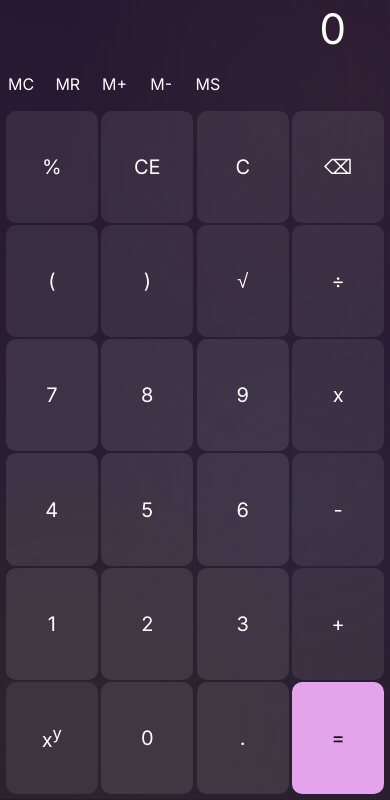
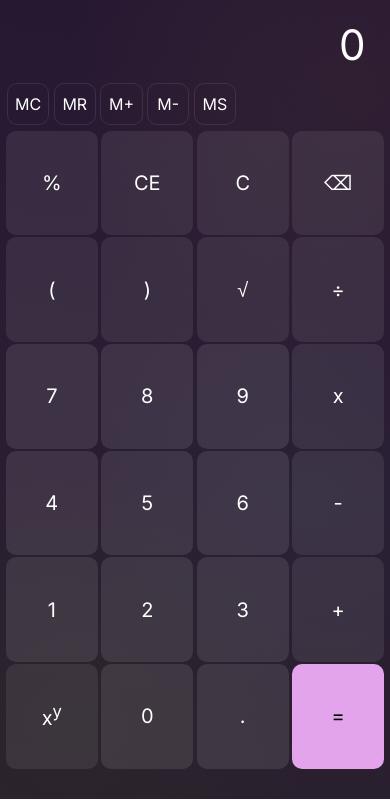
Before and after one commit to Vlqdik/calculator-2, a website: page index.html in a window 390 px wide. Shown: the part 45-845 px from the top of the page. Drawn offline with Linux system fonts and the light colour scheme.

Commit message:
что то изменил

```diff
--- a/source/style.scss
+++ b/source/style.scss
@@ -48,7 +48,7 @@ body {
     linear-gradient(190deg, #261731 0%, #291c33 50%, #2a202e 100%);
     font-family: "Inter", sans-serif;
     width: 100%;
-    min-height: 100vh;
+    min-height: 100dvh;
     display: flex;
 }
 
@@ -87,7 +87,7 @@ width: 78vw;
 height: 20vh;
 display:flex;
 justify-content: right;
-align-items: center;
+align-items:start;
 }
 
 .input{
@@ -120,7 +120,7 @@ align-items: center;
   color: white;
   height: 50px;
   width: 50px;
-  transition: 0.2s;
+  transition: 0.1s;
   &:hover{
     background-color: rgba(134, 134, 134, 0.2);
   }
@@ -128,6 +128,10 @@ align-items: center;
     background-color: rgba(78, 78, 78, 0.2);
   }
 }
+.m_buttons{
+padding: 0 0 0 7px;
+}
+
 
 .header{
   display: flex;
@@ -419,9 +423,7 @@ grid-template-areas:
 @include btn_look(80px, 1.5px, 5px, 22px)
 }
 
-.m_buttons {
-  margin-top: 0;
-}
+
 
 .m_buttons.scientific_m{
 margin-top: 75px;
@@ -496,7 +498,6 @@ margin-top: 75px;
 @media (max-width: 900px) {
   body {
     display: block;
-    height: 100dvh;
   }
 
   .wrapper {
@@ -509,23 +510,26 @@ margin-top: 75px;
 }
 
 .input_div{
-width: 90vw;
+margin-top: 20px;
+width: 95vw;
 height: 8vh;
 }
 
 
   .input{
+  width: 90vw;
   height: 7vh;
   font-size: 42px;
   padding: 5px;
 }
 
 .calc_but{
-@include btn_look(13.3vh, 1px, 10px , 20px);
+@include btn_look(12.4dvh, 1px, 10px , 20px);
 width: 23.5vw;
 }
 
-.m_button{
+.m_button {
+  border: 1px solid rgba(134, 134, 134, 0.2);
   height: 5vh;
   width: 5vh;
 }
@@ -543,4 +547,17 @@ width: 23.5vw;
 .buttons_container{
   justify-content: space-between;
 }
+
+
+
+.buttons_container.scientific_mode .calc_but{
+@include btn_look(9.5dvh, 1px, 10px, 18px);
+width: 18.8vw;
+
 }
+
+.m_buttons.scientific_m{
+margin-top: 58px;
+}
+
+}
```
Also changed, not shown: css/style.css, 1 other file.
